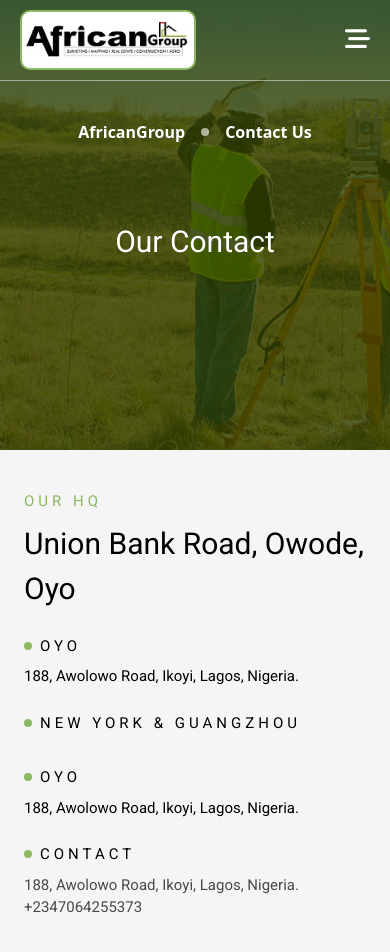
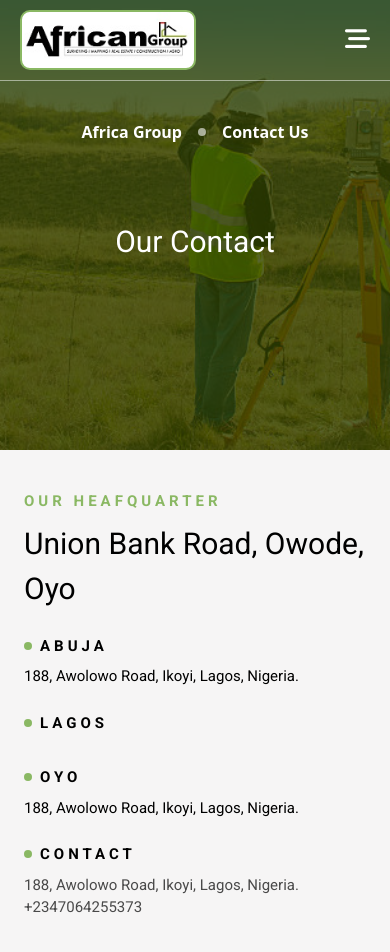
Before and after one commit to Peteru2/AfricanGroup, a React (Vite) app: page /Contact-us in a window 390 px wide. Shown: the top 952 px of the page. Built offline with nearby package versions, Linux system fonts and the light colour scheme; a web font is replaced by a local one.

Commit message:
Newsletter database done

```diff
--- a/src/Views/About.jsx
+++ b/src/Views/About.jsx
@@ -14,7 +14,6 @@
             <Navbar />
             <ImageWithOverlay
                 imageUrl={image}
-                title1="AfricanGroup"
                 span1="About Us"
                 span2=""
                 title2="Who are we?"
--- a/src/Views/Contact.jsx
+++ b/src/Views/Contact.jsx
@@ -11,7 +11,6 @@
 
                 <ImageWithOverlay
                 imageUrl={image}
-                title1="AfricanGroup"
                 span1="Contact Us"
                 span2=""
                 title2=""
--- a/src/Views/Landing.jsx
+++ b/src/Views/Landing.jsx
@@ -17,7 +17,7 @@
       // Simulate loading delay for 2 seconds
       setTimeout(() => {
         setLoading(false);
-      }, 10000);
+      }, 6000);
     }, []);
 
     return (
--- a/src/component/Contact/ContactInfo.jsx
+++ b/src/component/Contact/ContactInfo.jsx
@@ -6,7 +6,7 @@
             <section className="font-roboto mt-[40px] xl:ml-6 md:mx-0 mx-6 text-[15px]">
                     <div className="grid md:grid-cols-2 grid-cols-1  ">
                         <div className="">
-                            <h3 className="mb-2 text-private tracking-[4px]">OUR HQ</h3>
+                            <h3 className="mb-2 text-private font-bold  tracking-[4px]">OUR HEAFQUARTER</h3>
                             <h2 className="text-[30px]">Union Bank Road, Owode, Oyo</h2>
                         </div>
 
@@ -14,7 +14,7 @@
                             <div>
                                 <div className="md:my-0 my-6">
                                     <div className="flex mb-2 items-center">
-                                    <h2 className="h-2 w-2 bg-private rounded-full mr-2 "></h2> <h3 className="tracking-[4px]">OYO</h3>
+                                    <h2 className="h-2 w-2 bg-private rounded-full mr-2 FONT-BOLD"></h2> <h3 className="tracking-[4px] font-bold">ABUJA</h3>
                                 </div>
                                 <h2>
                                 188, Awolowo Road, Ikoyi,
@@ -24,12 +24,12 @@
 
 
                                 <div className="flex mb-2 items-center md:mt-10 my-4">
-                                    <h2 className="h-2 w-2 bg-private rounded-full mr-2 "></h2><h3 className="tracking-[4px]">NEW YORK & GUANGZHOU</h3>
+                                    <h2 className="h-2 w-2 bg-private rounded-full mr-2 "></h2><h3 className="tracking-[4px] font-bold">LAGOS</h3>
                                 </div>
                         </div>
                         <div className="md:my-0 my-6">
                                         <div className="flex mb-2 items-center">
-                                    <h2 className="h-2 w-2 bg-private rounded-full mr-2 "></h2> <h3 className="tracking-[4px]">OYO</h3>
+                                    <h2 className="h-2 w-2 bg-private rounded-full mr-2 "></h2> <h3 className="tracking-[4px] font-bold">OYO</h3>
                                 </div>
                                 <h2>
                                 188, Awolowo Road, Ikoyi,
@@ -38,7 +38,7 @@
 
                                 <div className="md:mt-10 my-6">
                                             <div className="flex mb-2 items-center ">
-                                    <h2 className="h-2 w-2 bg-private rounded-full mr-2 "></h2> <h3 className="tracking-[4px]">CONTACT</h3>
+                                    <h2 className="h-2 w-2 bg-private rounded-full mr-2 "></h2> <h3 className="tracking-[4px] font-bold">CONTACT</h3>
                                 </div>
                                 <h2 className="text-opacity-70 text-black">
                                 188, Awolowo Road, Ikoyi,
--- a/src/component/Footer.jsx
+++ b/src/component/Footer.jsx
@@ -34,7 +34,8 @@
                         <h2 className="mb-6 md:text-[22px] text-[18px]">CONTACT INFO</h2>
                         <h4 className="my-2"><i className="fa fa-building mr-2"></i> Union Bank Road, Owode, Oyo, Nigeria</h4>
                         <h4 className="my-2"> <button className="hover:text-vintage  transition ease-in-out  duration-300"><i className="fa fa-phone mr-2"></i>+234 706 4255 373 </button></h4>
-                        <h4 className="my-2"> <button className="hover:text-vintage  transition ease-in-out  duration-300"><i className="fa fa-envelope mr-2"></i>africangroup@gmail.com</button></h4>
+                        <h4 className="my-2"> <button className="hover:text-vintage  transition ease-in-out  duration-300"> cc:     +234 706 4255 373 </button></h4>
+                        <Link to={'https://mailto:africangroupng@gmail.com'}>     <h4 className="my-2"> <button className="hover:text-vintage  transition ease-in-out  duration-300"><i className="fa fa-envelope mr-2"></i>africangroupng@gmail.com</button></h4> </Link>
 
 
                     </div>
--- a/src/component/ImageWithOverlay.jsx
+++ b/src/component/ImageWithOverlay.jsx
@@ -1,5 +1,5 @@
 import { motion } from "framer-motion";
-const ImageWithOverlay = ({ imageUrl, title1, span1, span2, title2, decrip}) => {
+const ImageWithOverlay = ({ imageUrl, span1, span2, title2, decrip}) => {
     const overlayStyle = {
       background: 'rgba(45, 64, 0, .8)',
       position: 'absolute',
@@ -32,7 +32,7 @@
                     initial={{y:'100vw'}}
                     animate={{y:0}}
                     transition={{delay: 0.5, type: "spring"}}
-                    className="items-center font-bold flex justify-center text-[16px]">{title1} <span className="h-2 w-2 mx-4 bg-white bg-opacity-60 rounded-full"></span> {span1}  {span2 != ""? ( <><span className="h-2 w-2 mx-4 bg-white bg-opacity-60 rounded-full"></span> {span2}</>):""}
+                    className="items-center font-bold flex justify-center text-[16px]">Africa Group <span className="h-2 w-2 mx-4 bg-white bg-opacity-60 rounded-full"></span> {span1}  {span2 != ""? ( <><span className="h-2 w-2 mx-4 bg-white bg-opacity-60 rounded-full"></span> {span2}</>):""}
                     </motion.h2>
                     <motion.div
                     initial={{y:'-100vw'}}
--- a/src/component/NewsLetter.jsx
+++ b/src/component/NewsLetter.jsx
@@ -1,19 +1,60 @@
+import { useState } from "react";
+import axios from "axios";
 const NewsLetter = () => {
+    const [formData, setFormData] = useState({
+        email: ''
+      });
+
+      const [errors, setErrors] = useState({
+        email: ''
+      });
+
+      const handleInputChange = (e) => {
+
+       const { name, value } = e.target;
+        setFormData({ ...formData, [name]: value });
+      };
+
+    const handleSubmit = (e) =>{
+        e.preventDefault();
+
+  const newErrors = {};
+  const emailRegex = /^[A-Z0-9._%+-]+@[A-Z0-9.-]+\.[A-Z]{2,}$/i;
+
+            if (!formData.email.trim()) {
+                newErrors.email = 'Email is required';
+            } else if (!emailRegex.test(formData.email)) {
+                newErrors.email = 'Invalid email format';
+            }
+            else {
+            setErrors({});
+                axios.post('http://127.0.0.1/api/newsletter/submit', formData)
+            }
+            setErrors(newErrors);
+            console.log(formData)
+
+        if (Object.keys(newErrors).length === 0) {
+            setErrors({});
+        }
+  }
+
     return (
         <>
            <div className="flex justify-center items-center">
             <section className="footer-child  grid md:grid-cols-2 gap-4 grid-cols-1 bg-vintage  py-8 px-8  md:mx-16 mx-6 flex  text-white ">
                 <div className="">
                     <h2 className="text-[25px] font-playfair mb-6">Subscribe & get more information</h2>
-                    <h4 className="text-[16px] font-roboto break-words md:w-[500px]">Get the latest updates about the latest developments and exciting news on how we are shaping the future!</h4>
+                    <h4 className="text-[16px] font-roboto break-words xl:w-[500px] md:w-auto">Get the latest updates about the latest developments and exciting news on how we are shaping the future!</h4>
                 </div>
                 <div className="md:ml-auto  flex items-center">
-                <div className="md:ml-auto md:w-auto w-full grid md:grid-cols-2 grid-cols-1 gap-2 ">
-                    <input type="email" className="px-2 py-4 text-black outline-none" placeholder="Email"/>
-                    <button className=" font-roboto  bg-public border-white border-2 py-4  text-center  hover:text-public hover:bg-white hover:border-public  transition ease-in-out  duration-300">Subscribe</button>
-                    </div>
+                <div className=" w-full">
+                <form  onSubmit={handleSubmit} className="md:ml-auto md:w-auto  w-full grid md:grid-cols-2 grid-cols-1 gap-2 ">
+                    <input type="email" onChange={handleInputChange} name="email" className="px-2 py-4 text-black outline-none" placeholder="Email"/>
+                    <button  type ="submit" className=" font-roboto  bg-public border-white border-2 py-4  text-center  hover:text-public hover:bg-white hover:border-public  transition ease-in-out  duration-300">Subscribe</button>
+                    </form>
+                    {errors.email}
                 </div>
-
+                </div>
             </section>
             </div>
         </>
--- a/src/component/ServicesComp/ServiceContent.jsx
+++ b/src/component/ServicesComp/ServiceContent.jsx
@@ -17,7 +17,6 @@
         <section>
             <ImageWithOverlay
                 imageUrl={image}
-                title1="AfricanGroup"
                 span1="Service"
                 span2=""
                 title2=""
--- a/src/component/Team/Team.jsx
+++ b/src/component/Team/Team.jsx
@@ -30,7 +30,6 @@
 
             <ImageWithOverlay
                 imageUrl={image}
-                title1="AfricanGroup"
                 span1="About Us"
                 span2="Team"
                 title2="Our Team"
--- a/src/style.css
+++ b/src/style.css
@@ -88,7 +88,7 @@
     letter-spacing: 0.15em; /* Adjust the letter spacing */
     animation:
     typing 6s steps(25, end),
-    change-color 4s infinite; /* Start blinking after 3 seconds */
+    change-color 3s infinite; /* Start blinking after 3 seconds */
   }
 
 
@@ -108,7 +108,7 @@
     max-width: 100%;
     letter-spacing: 0.15em;
     animation:
-      typing 3s steps(25, end) 5s forwards
+      typing 3s steps(25, end) 3s forwards
   }
   @keyframes typing {
     from { width: 0;
```
